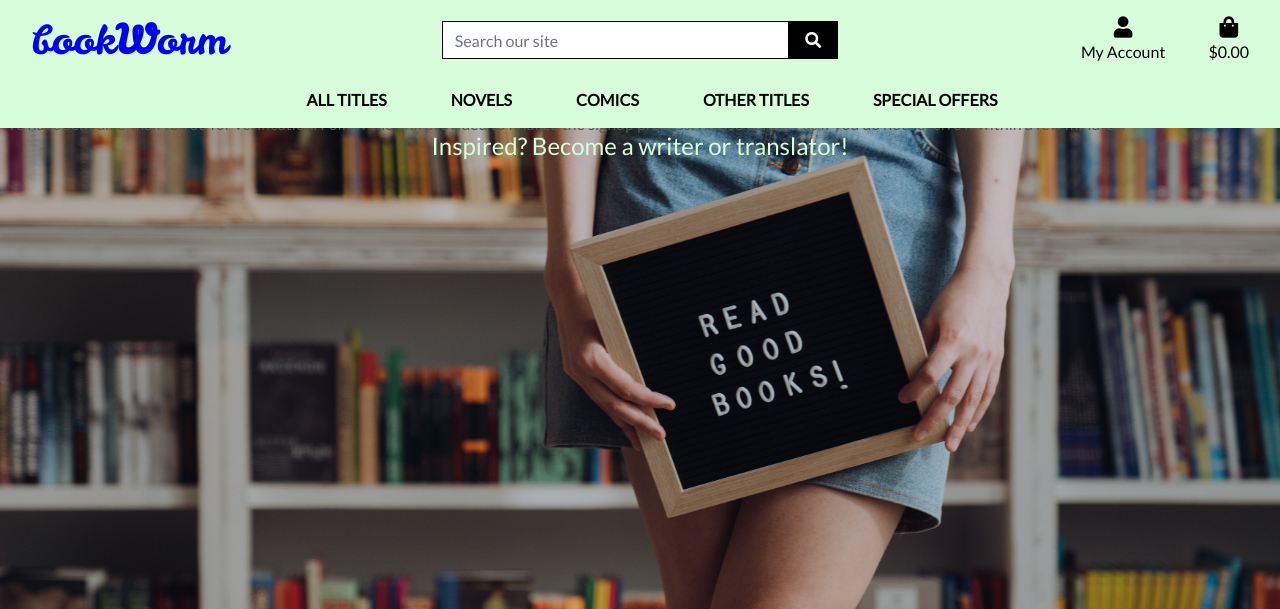
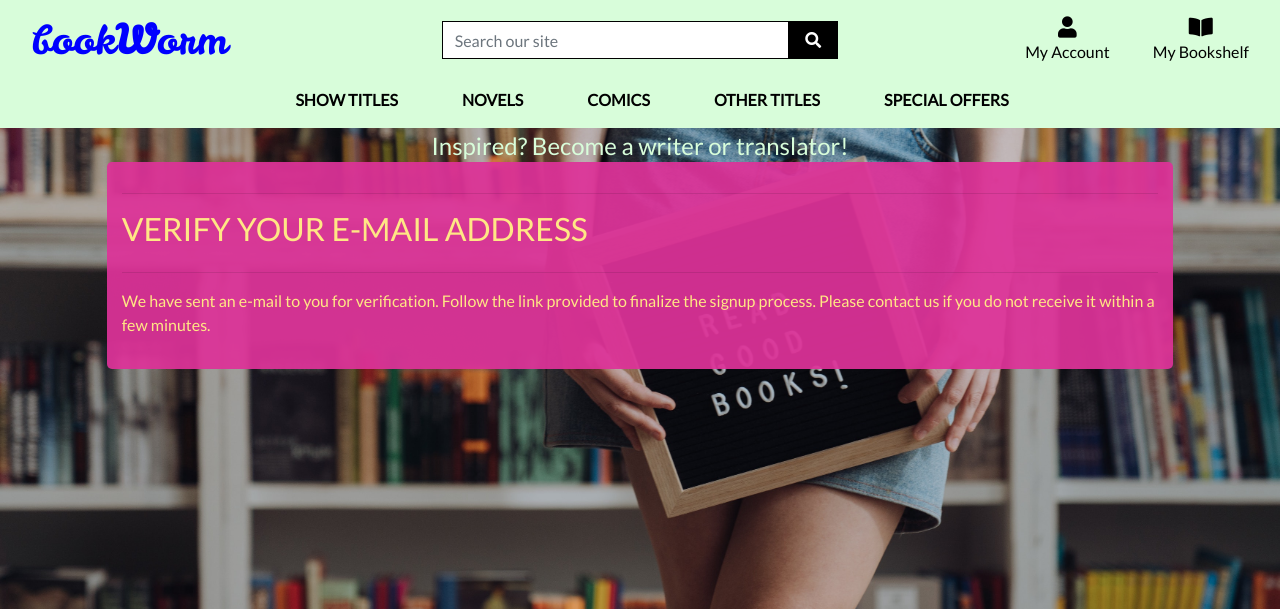
Before and after one commit to SingeRoi/bookWorm_ms4, a Django app: a page that uses templates/base.html in a window 1280 px wide. Shown: the top 609 px of the page. Run offline with Django 3.2, Linux system fonts and the light colour scheme; parts of the project's set-up code (start-up, migrations or seed data) failed here and were passed over; some libraries are stand-ins or nearby versions.

Commit message:
update to stripe, updates fontawesome link, formats bookshelf, verfification message, rating display

```diff
--- a/bookCoins/urls.py
+++ b/bookCoins/urls.py
@@ -9,11 +9,3 @@ urlpatterns = [
     path('cache_checkout_data/', views.cache_checkout_data, name='cache_checkout_data'),
     path('wh/', webhook, name='webhook'),
 ]
-
-
-"""urlpatterns = [
-
-    path('cache_checkout_data/', views.cache_checkout_data, name='cache_checkout_data'),
-
-]
-"""
--- a/products/templates/products/products.html
+++ b/products/templates/products/products.html
@@ -59,7 +59,7 @@
                     <div class="card h-100 border-0">
                         {% if product.image %}
                         <a href="{% url 'product_detail' product.id %}">
-                            <img class="card-img-top img-fluid" src="{{ product.image.url }}" alt="{{ product.name }}">
+                            <img class="card-img-top img-fluid" src="{{ product.image_url }}" alt="{{ product.name }}">
                         </a>
                         {% else %}
                         <a href="{% url 'product_detail' product.id %}">
--- a/static/css/base.css
+++ b/static/css/base.css
@@ -151,34 +151,34 @@ body {
 
 
 /* star ratings method 5 from https://stackoverflow.com/questions/39838547/star-shaped-progress-bars-in-css-html-javascript*/
-outer {
+/*outer {
   position: absolute;
   width: 250px;
   height: 16px;
   border: 1px solid #d8d8d8;
-}
+}*/
 
 #inner {
   position: absolute;
   left: 15px;
   right: 0;
   top: 150px;
-  width: 22%; /* 32% is 5 stars complete*/
-  height: 2.5%;
+  width: var(--width); /* 1rem is 1 star */
+  height: 1rem;
   bottom: 0;
   background-image: url('https://upload.wikimedia.org/wikipedia/commons/2/2e/Star.png');
   background-repeat: repeat;
   z-index: 5;
 }
 
-/ #overlay {
+/* #overlay {
   position: absolute;
   right: 0;
   top: 0;
   bottom: 0;
   background-color: #fff;
   z-index: 10;
-}
+}*/
 
 /* styles user-rating input */
 .rating-input {
@@ -201,7 +201,8 @@ outer {
 }
 
 /* Styling logout confirmation */
-.logout-message {
+.logout-message,
+.verification-message {
     margin-top: 7em;
     margin-right: 1em;
     background-color: #d39e !important;
--- a/templates/allauth/account/verification_sent.html
+++ b/templates/allauth/account/verification_sent.html
@@ -5,10 +5,11 @@
 {% block head_title %}{% trans "Verify Your E-mail Address" %}{% endblock %}
 
 {% block content %}
+<div class="col col-10 offset-1 verification-message pb-3 font-crayola">
     <hr>
     <h2 class="logo-font mb-4">{% trans "Verify Your E-mail Address" %}</h2>
     <hr>
 
     <p>{% blocktrans %}We have sent an e-mail to you for verification. Follow the link provided to finalize the signup process. Please contact us if you do not receive it within a few minutes.{% endblocktrans %}</p>
-
+</div>
 {% endblock %}
--- a/templates/base.html
+++ b/templates/base.html
@@ -19,9 +19,8 @@
     <link rel="stylesheet" href="https://stackpath.bootstrapcdn.com/bootstrap/4.5.2/css/bootstrap.min.css" integrity="sha384-JcKb8q3iqJ61gNV9KGb8thSsNjpSL0n8PARn9HuZOnIxN0hoP+VmmDGMN5t9UJ0Z" crossorigin="anonymous">
     <link href="https://fonts.googleapis.com/css2?family=Lato&display=swap" rel="stylesheet">
     <link href="https://fonts.googleapis.com/css2?family=Leckerli+One&display=swap" rel="stylesheet">
-    <link href="//use.fontawesome.com/releases/v5.0.7/css/all.css" rel="stylesheet">
+    <link href="https://use.fontawesome.com/releases/v5.2.0/css/all.css" rel="stylesheet">
     <link rel="stylesheet" href="{% static 'css/base.css' %}">
-    <link rel="stylesheet" type="text/css" href= "{% static 'css/stylesheet/less/main.less' %}" >
     {% endblock %}
 
     {% block extra_head %}
@@ -37,7 +36,8 @@
     <script src="https://code.jquery.com/jquery-3.4.1.min.js" integrity="sha256-CSXorXvZcTkaix6Yvo6HppcZGetbYMGWSFlBw8HfCJo=" crossorigin="anonymous"></script>
     <script src="https://cdn.jsdelivr.net/npm/popper.js@1.16.1/dist/umd/popper.min.js" integrity="sha384-9/reFTGAW83EW2RDu2S0VKaIzap3H66lZH81PoYlFhbGU+6BZp6G7niu735Sk7lN" crossorigin="anonymous"></script>
     <script src="https://stackpath.bootstrapcdn.com/bootstrap/4.5.2/js/bootstrap.min.js" integrity="sha384-B4gt1jrGC7Jh4AgTPSdUtOBvfO8shuf57BaghqFfPlYxofvL8/KUEfYiJOMMV+rV" crossorigin="anonymous"></script>
-    <script src="https://cdnjs.cloudflare.com/ajax/libs/less.js/2.5.1/less.min.js"></script>
+    <!-- Stripe -->
+    <script src="https://js.stripe.com/v3/"></script>
     {% endblock %}
 
     {% block extra_js %}
@@ -92,18 +92,27 @@
                     </div>
                 </li>
                 <li class="list-inline-item">
-                    <a class="{% if grand_total %}text-info font-weight-bold{% else %}text-black{% endif %} nav-link" href="">
+                    <a class="text-black nav-link" href="#" id="book-options" data-toggle="dropdown" aria-haspopup="true" aria-expanded="false">
                         <div class="text-center">
-                        <div><i class="fas fa-shopping-bag fa-lg"></i></div>
-                        <p class="my-0">
-                            {% if grand_total %}
-                            ${{ grand_total|floatformat:2 }}
-                            {% else %}
-                            $0.00
-                            {% endif %}
-                        </p>
+                            <div><i class="fas fa-book-open fa-lg"></i></div>
+                            <p class="my-0">My Bookshelf</p>
                         </div>
                     </a>
+                    <div class="dropdown-menu border-0" aria-labelledby="book-options">
+                        {% if request.user.is_authenticated %}
+                            {% if chapterOrders %}
+                                {% for corder in chapterOrders %}
+                                    {% for item in corder.lineitems.all %}
+                                        <a href="{% url 'product_detail' item.chapter.book.id %}" id={{ item.chapter.book.id }} class="dropdown-item">{{ item.book }}</a>
+                                    {% endfor %}
+                                {% endfor %}
+                            {% else %}
+                                <a href="#" class="dropdown-item">No book</a>
+                            {% endif %}
+                        {% else %}
+                            <a href="#" class="dropdown-item">No book</a>
+                        {% endif %}
+                    </div>
                 </li>
             </ul>
         </div>
@@ -133,6 +142,11 @@
 {% endblock %}
 
 {% block postloadjs %}
+<script>
+    $('[id]').each(function (i) {
+    $('[id="' + this.id + '"]').slice(1).remove();
+});
+</script>
 {% endblock %}
 
 </body>
--- a/templates/includes/main_nav.html
+++ b/templates/includes/main_nav.html
@@ -2,7 +2,7 @@
     <ul class="navbar-nav w-auto mx-auto">
         <li class="nav-item dropdown">
             <a class="logo-font font-weight-bold nav-link text-black mr-5" href="#" id="all-products-link" data-toggle="dropdown" aria-haspopup="true" aria-expanded="false">
-                All Titles
+                Show Titles
             </a>
             <div class="dropdown-menu border-0" aria-labelledby="all-products-link">
                 <a href="{% url 'products' %}?sort=price&direction=asc" class="dropdown-item">By Price</a>
--- a/templates/includes/mobile_top_header.html
+++ b/templates/includes/mobile_top_header.html
@@ -41,16 +41,25 @@
     </div>
 </li>
 <li class="list-inline-item">
-    <a class="{% if grand_total %}text-primary font-weight-bold{% else %}text-black{% endif %} nav-link d-block d-lg-none" href="href = "">
+    <a class="text-black nav-link d-block d-lg-none" href="#" id="book-options" data-toggle="dropdown" aria-haspopup="true" aria-expanded="false">
         <div class="text-center">
-            <div><i class="fas fa-shopping-bag fa-lg"></i></div>
-            <p class="my-0">
-                {% if grand_total %}
-                ${{ grand_total|floatformat:2 }}
-                {% else %}
-                $0.00
-                {% endif %}
-            </p>
+            <div><i class="fas fa-open-book fa-lg"></i></div>
+            <p class="my-0">My Bookshelf</p>
         </div>
     </a>
+    <div class="dropdown-menu border-0" aria-labelledby="book-options">
+        {% if request.user.is_authenticated %}
+        {% if chapterOrders %}
+        {% for corder in chapterOrders %}
+        {% for item in corder.lineitems.all %}
+        <a href="{% url 'product_detail' item.chapter.book.id %}" id={{ item.chapter.book.id }} class="dropdown-item">{{ item.book }}</a>
+        {% endfor %}
+        {% endfor %}
+        {% else %}
+        <a href="#" class="dropdown-item">No book</a>
+        {% endif %}
+        {% else %}
+        <a href="#" class="dropdown-item">No book</a>
+        {% endif %}
+    </div>
 </li>
```
Also changed, not shown: bookCoins/static/bookCoins/js/stripe_elements.js (+3 -22 lines), bookCoins/views.py (+17 -22 lines), products/templates/products/product_detail.html (+8 -6 lines), README.md (added). Lines whose indentation alone changed are shown as unchanged.
